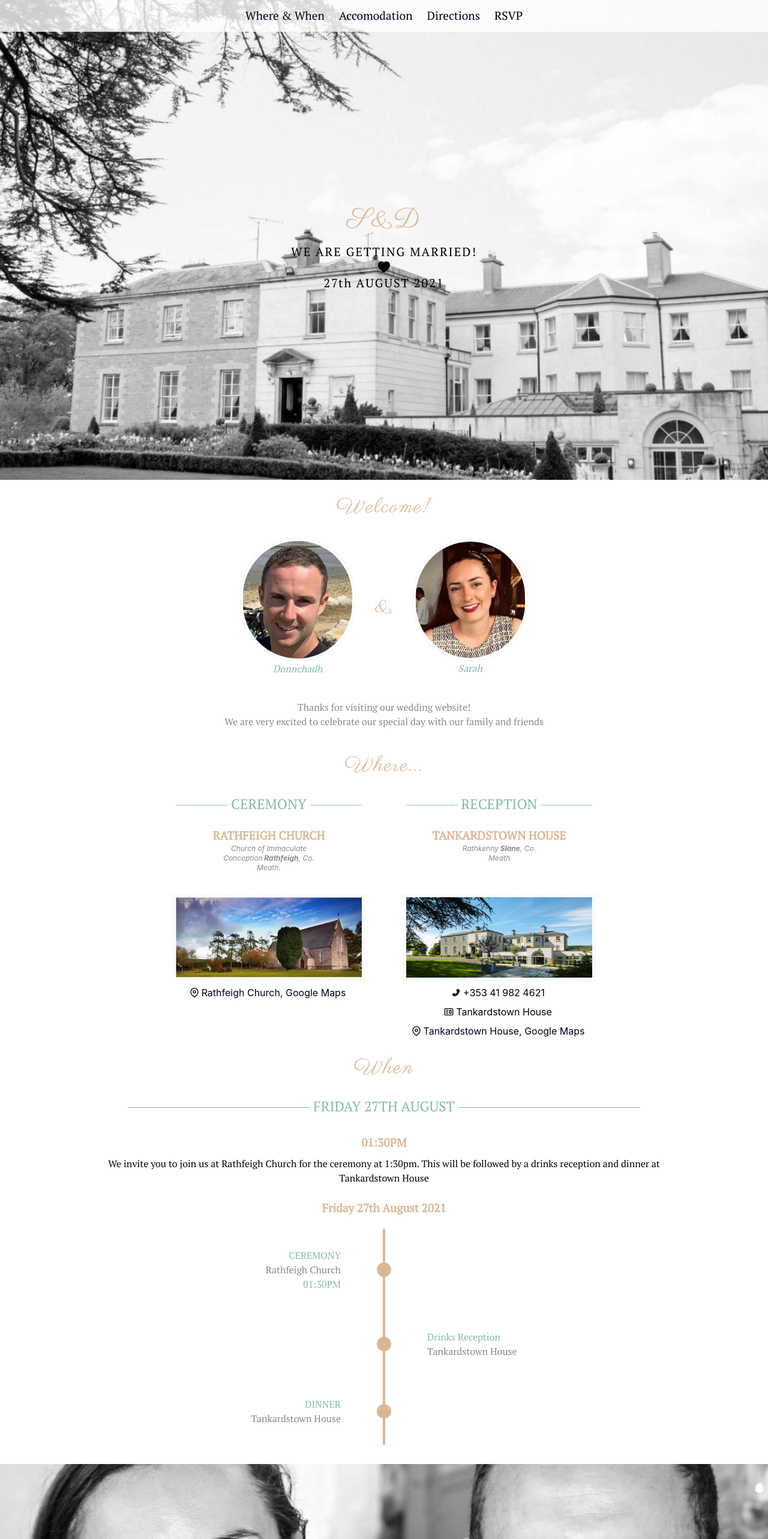
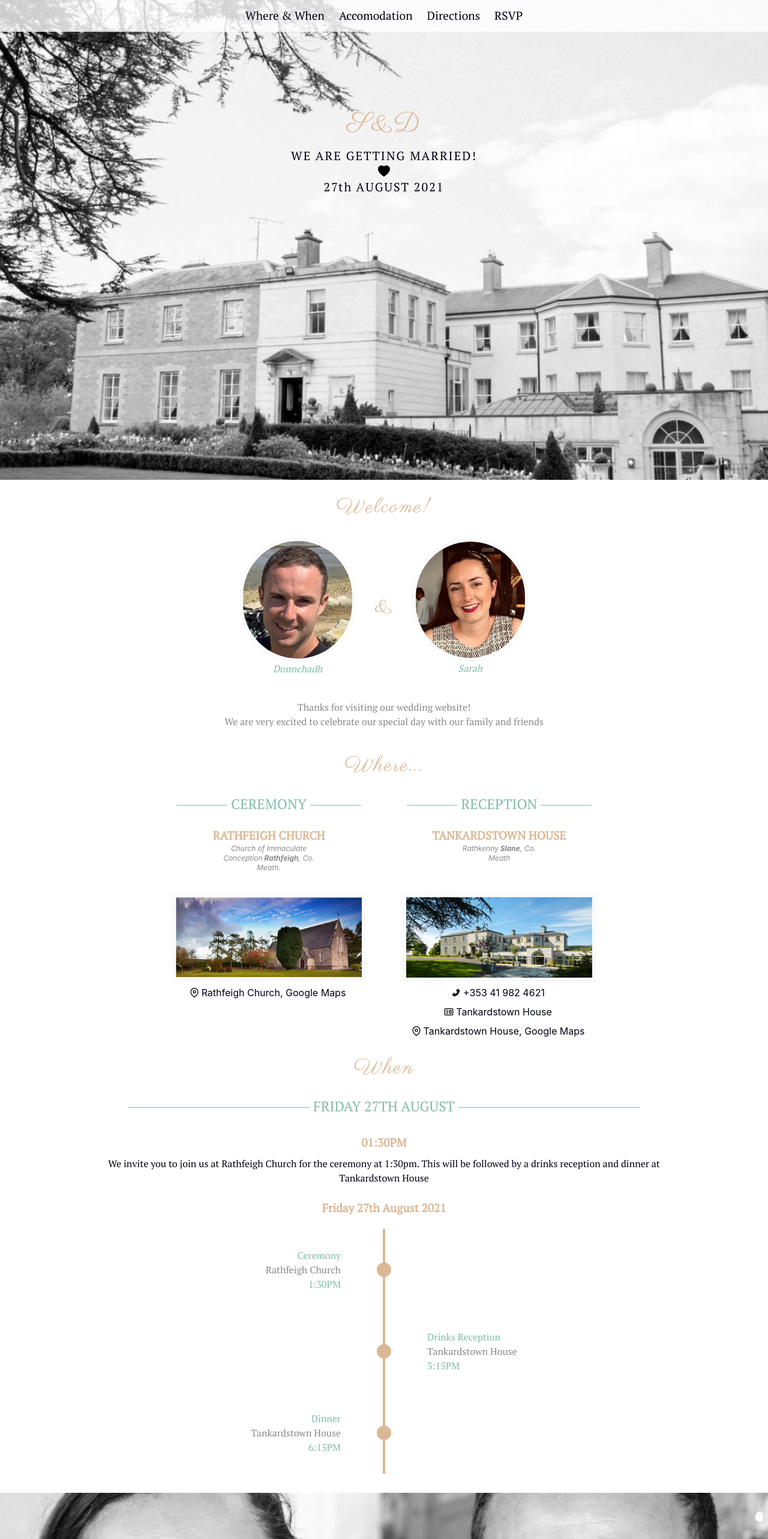
Before and after one commit to SeanLewisIRE/wedding_rsvp, a React (Create React App) app: page / in a window 1280 px wide. Shown: the top 2566 px of the page at 60% size. Built offline with nearby package versions, Linux system fonts and the light colour scheme.

Commit message:
More style changes for client. Added new favicon

```diff
--- a/src/components/Directions/Directions.js
+++ b/src/components/Directions/Directions.js
@@ -21,8 +21,7 @@ const Directions = () => {
 
             <iframe
                 title='dublin to rathfeigh church, google maps'
-                src="https://www.google.com/maps/embed?pb=!1m28!1m12!1m3!1d151992.5812997315!2d-6.544436021966344!3d53.47053171151002!2m3!1f0!2f0!3f0!3m2!1i1024!2i768!4f13.1!4m13!3e3!4m5!1s0x48670e80ea27ac2f%3A0xa00c7a9973171a0!2sDublin!3m2!1d53.3498053!2d-6.2603097!4m5!1s0x4867404e43b05d75%3A0x3d6947500412ffde!2sChurch%20of%20the%20Immaculate%20Conception%2C%20Rathfeigh%2C%20County%20Meath!3m2!1d53.590972699999995!2d-6.4876838!5e0!3m2!1sen!2sie!4v1622490705927!5m2!1sen!2sie"
-                allowFullScreen=""
+                src="https://www.google.com/maps/embed?pb=!1m28!1m12!1m3!1d303946.394001559!2d-6.655200872868648!3d53.475944375789176!2m3!1f0!2f0!3f0!3m2!1i1024!2i768!4f13.1!4m13!3e0!4m5!1s0x48670e80ea27ac2f%3A0xa00c7a9973171a0!2sDublin!3m2!1d53.3498053!2d-6.2603097!4m5!1s0x4867404e43b05d75%3A0x3d6947500412ffde!2sChurch%20of%20the%20Immaculate%20Conception%2C%20Rathfeigh%2C%20Co.%20Meath%2C%20Ireland!3m2!1d53.590972699999995!2d-6.4876838!5e0!3m2!1sen!2sie!4v1626204784393!5m2!1sen!2sie"                 allowFullScreen=""
                 loading="lazy"
                 className="w-80 h-80 md:w-96 md:h-96 mx-auto my-1 border border-dashed border-light-blue-500 p-1"
             />
@@ -67,7 +66,7 @@ const Directions = () => {
             </div>
 
             <p className="w-4/5 md:w-3/5 lg:w-2/5 mx-auto text-justify pb-4">
-                Tankardstown House is located in Rathkenny just outside Slane. It is a 25 min drive from the Church. After the church head north on the N2 for Slane. At Slane village crossroads turn left and continue for 1.5km. Turn right for the R162 just after you pass Slane Castle on your left. At the fork in the road keep left and continue for approx 4 - 5 mins. The venue will be on your right.
+                Tankardstown House is located in Rathkenny, just outside Slane. It is a 25 minute drive from the church. From the church, head north on the N2 towards Slane. At Slane village crossroads, turn left and continue for 1.5km. Turn right onto the R162 just after you pass Slane Castle on your left. At the fork in the road, keep left and continue for approximately 4 - 5 mins. The venue will be on your right.
             </p>
 
         </div>
--- a/src/components/Hero/Hero.css
+++ b/src/components/Hero/Hero.css
@@ -7,7 +7,12 @@
 
 .centered {
     position: absolute;
-    top: 50%;
+    top: 30%;
     left: 50%;
     transform: translate(-50%, -50%);
 }
+
+.text-royal {
+    color: #000112;
+    font-size: 1.25rem;
+}
--- a/src/components/Hero/Hero.js
+++ b/src/components/Hero/Hero.js
@@ -11,9 +11,9 @@ const Hero = () => {
             <div className="centered text-black text-xl leading-relaxed tracking-widest">
                 {/* <img src={logo} alt="wedding logo"/> */}
                 <h2>S&amp;D</h2>
-                <span className="text-black">WE ARE GETTING MARRIED!</span>
+                <span className="text-royal">WE ARE GETTING MARRIED!</span>
                 <BsFillHeartFill className="m-auto" />
-                <span>27th AUGUST 2021</span>
+                <span className="text-royal">27th AUGUST 2021</span>
             </div>
         </div>
     )
--- a/src/components/Rsvp/Rsvp.js
+++ b/src/components/Rsvp/Rsvp.js
@@ -38,7 +38,7 @@ const Rsvp = () => {
             <h2 className="text-center">RSVP</h2>
 
             <div className="text-center flex flex-col">
-                <span>Please RSVP before:</span>
+                <span>Please respond by:</span>
                 <span className="my-2"><strong>Friday 30th July</strong></span>
             </div>
 
@@ -60,12 +60,7 @@ const Rsvp = () => {
 
                 <div className="flex items-center my-2">
                     <input type="radio" id="attend_one" name="attend_radio" value="I/We will attend on Saturday 25th August." required/>
-                    <label className="px-2" htmlFor="attend_one">{numberOfGuests ? "We" : "I"} will attend on Saturday 25th August.</label>
-                </div>
-
-                <div className="flex items-center my-2">
-                    <input type="radio" id="attend_all" name="attend_radio" value="I/We will attend on Saturday 25th and Sunday 26th August." />
-                    <label className="px-2" htmlFor="attend_all">{numberOfGuests ? "We" : "I"} will attend on Saturday 25th and Sunday 26th August.</label>
+                    <label className="px-2" htmlFor="attend_one">{numberOfGuests ? "We" : "I"} will be attending.</label>
                 </div>
 
                 <div className="flex items-center my-2">
--- a/src/components/WhenSection/WhenSection.js
+++ b/src/components/WhenSection/WhenSection.js
@@ -20,9 +20,9 @@ const WhenSection = () => {
                         <div
                             className="col-start-1 col-end-5 p-4 rounded-xl my-4 mr-auto text-left md:ml-auto md:mr-0 md:text-right"
                         >
-                            <h3>CEREMONY</h3>
+                            <h3>Ceremony</h3>
                             <span className="grey">Rathfeigh Church</span>
-                            <span className="green-font block">01:30PM</span>
+                            <span className="green-font block">1:30PM</span>
                         </div>
                         <div className="col-start-5 col-end-6 md:mx-auto relative mr-10">
                             <div className="h-full w-6 flex items-center justify-center">
@@ -48,6 +48,7 @@ const WhenSection = () => {
                         >
                             <h3>Drinks Reception</h3>
                             <span className="grey">Tankardstown House</span>
+                            <span className="green-font block">3:15PM</span>
                         </div>
                     </div>
 
@@ -55,8 +56,9 @@ const WhenSection = () => {
                         <div
                             className="col-start-1 col-end-5 p-4 rounded-xl my-4 mr-auto text-left md:ml-auto md:mr-0 md:text-right"
                         >
-                            <h3>DINNER</h3>
+                            <h3>Dinner</h3>
                             <span className="grey">Tankardstown House</span>
+                            <span className="green-font block">6:15PM</span>
                         </div>
                         <div className="col-start-5 col-end-6 md:mx-auto relative mr-10">
                             <div className="h-full w-6 flex items-center justify-center">
```
Also changed, not shown: 1 other file (tests, documents, lock files or other folders).
